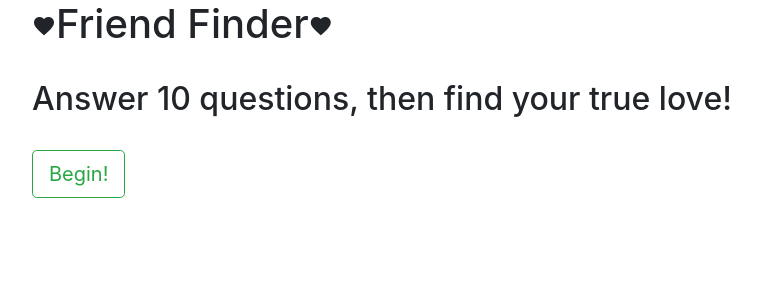
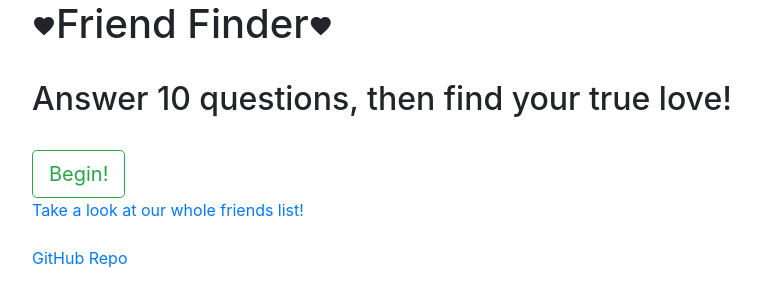
Before and after one commit to EricC44/Friend-Finder, a plain HTML site: page app/public/index.html in a window 1280 px wide. Shown: the whole page, without its empty margins (53-814 px from the left). Drawn offline with nearby package versions, Linux system fonts and the light colour scheme; a web font is replaced by a local one.

Commit message:
Fixed the route to the survey and added a footer to my site

```diff
--- a/app/public/index.html
+++ b/app/public/index.html
@@ -16,12 +16,6 @@
 </head>
 <body>
 
-    <header>
-      <nav>
-
-      </nav>
-    </header>
-
     <main>
         <div class="container">
             <div class="row">
@@ -30,10 +24,18 @@
                     <br>
                     <h2>Answer 10 questions, then find your true love!</h2>
                     <br>
-                    <a href="/survey"></a><button class="btn btn-outline-success btn-lg">Begin!</button>
+                    <a href="/survey"><button class="btn btn-outline-success btn-lg">Begin!</button></a>
                 </div>
             </div>
         </div>
     </main>
 
+    <footer>
+        <div class="container">
+            <a href="/app/data/friends.js">Take a look at our whole friends list!</a>
+            <br><br>
+            <a href="https://github.com/EricC44/FriendFinder">GitHub Repo</a>
+        </div>
+    </footer>
+
 </body>
```
